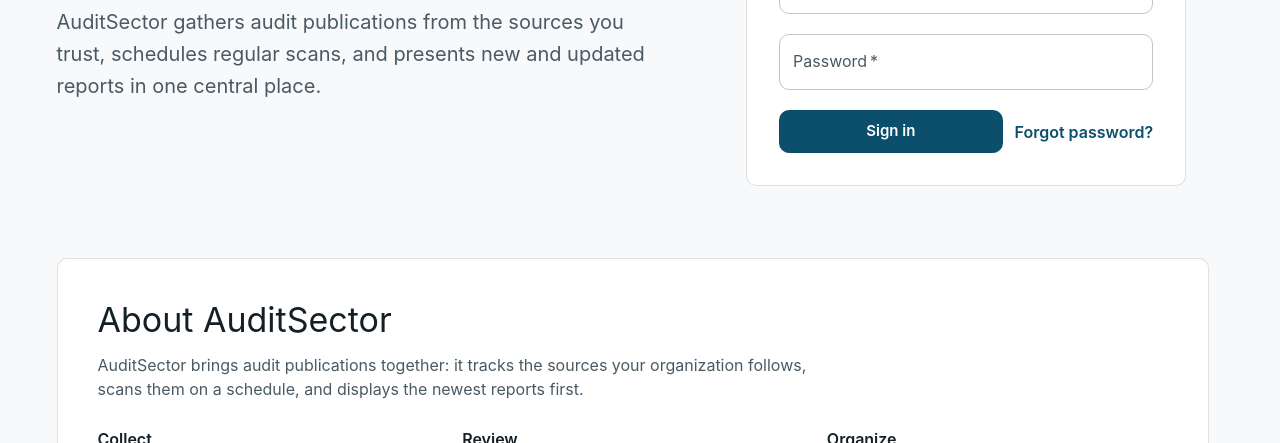
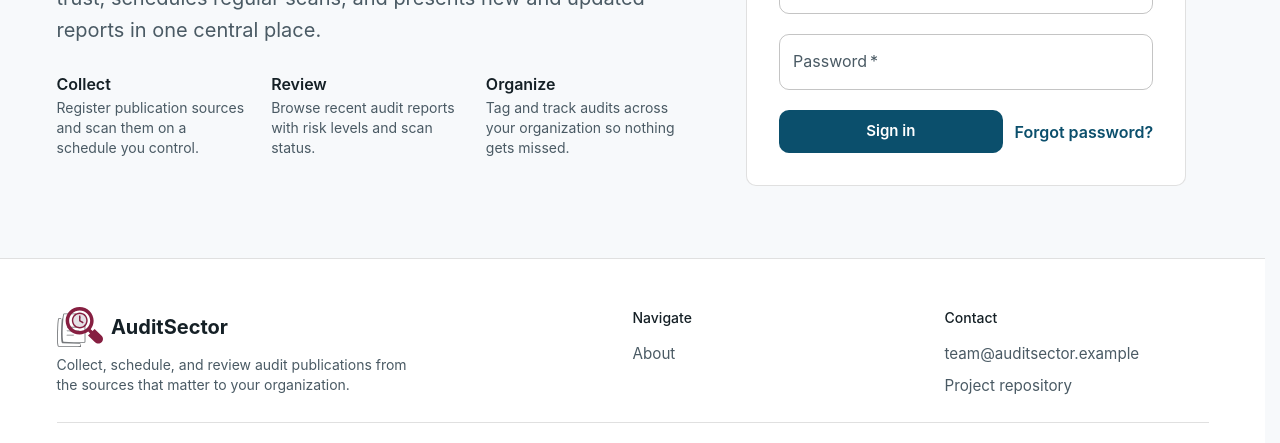
Before and after one commit to cs5934-t13/auditsector, a React (Vite) app in the folder web/client/app/: page / in a window 1280 px wide. Shown: the part 357-800 px from the top of the page. Built offline with nearby package versions, Linux system fonts and the light colour scheme; no server answers.

Commit message:
updating text on landing page

```diff
--- a/web/client/app/src/pages/LandingPage.tsx
+++ b/web/client/app/src/pages/LandingPage.tsx
@@ -65,30 +65,8 @@ export default function LandingPage() {
             publications from the sources you trust, schedules regular scans,
             and presents new and updated reports in one central place.
           </Typography>
-        </Stack>
 
-        <Box sx={{ justifySelf: { xs: 'stretch', md: 'end' }, width: '100%' }}>
-          <LoginCard />
-        </Box>
-      </PageSection>
-
-      <PageSection id="about" labelledBy="about-heading">
-        <SectionPanel>
-          <Typography
-            id="about-heading"
-            variant="h4"
-            component="h2"
-            gutterBottom
-          >
-            About AuditSector
-          </Typography>
-          <Prose>
-            AuditSector brings audit publications
-            together: it tracks the sources your organization follows, scans
-            them on a schedule, and displays the newest reports first.
-          </Prose>
-
-          <FeatureGrid columns={COMPACT_COLUMNS} sx={{ mt: 3 }}>
+                    <FeatureGrid columns={COMPACT_COLUMNS} sx={{ mt: 3 }}>
             {aboutItems.map((item) => (
               <Box key={item.title}>
                 <Typography variant="subtitle1" component="h3" sx={{ fontWeight: 600 }}>
@@ -100,7 +78,11 @@ export default function LandingPage() {
               </Box>
             ))}
           </FeatureGrid>
-        </SectionPanel>
+        </Stack>
+
+        <Box sx={{ justifySelf: { xs: 'stretch', md: 'end' }, width: '100%' }}>
+          <LoginCard />
+        </Box>
       </PageSection>
     </Container>
   );
```
